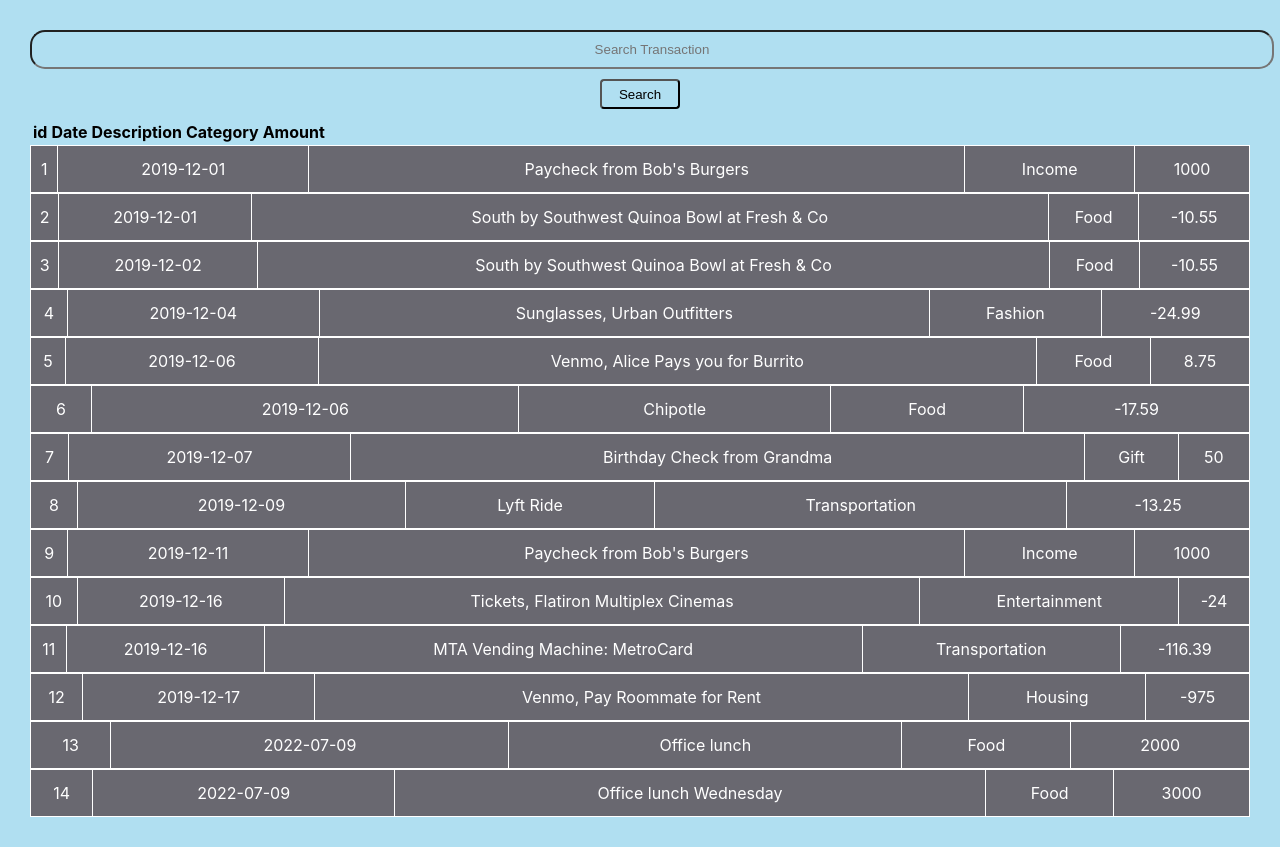
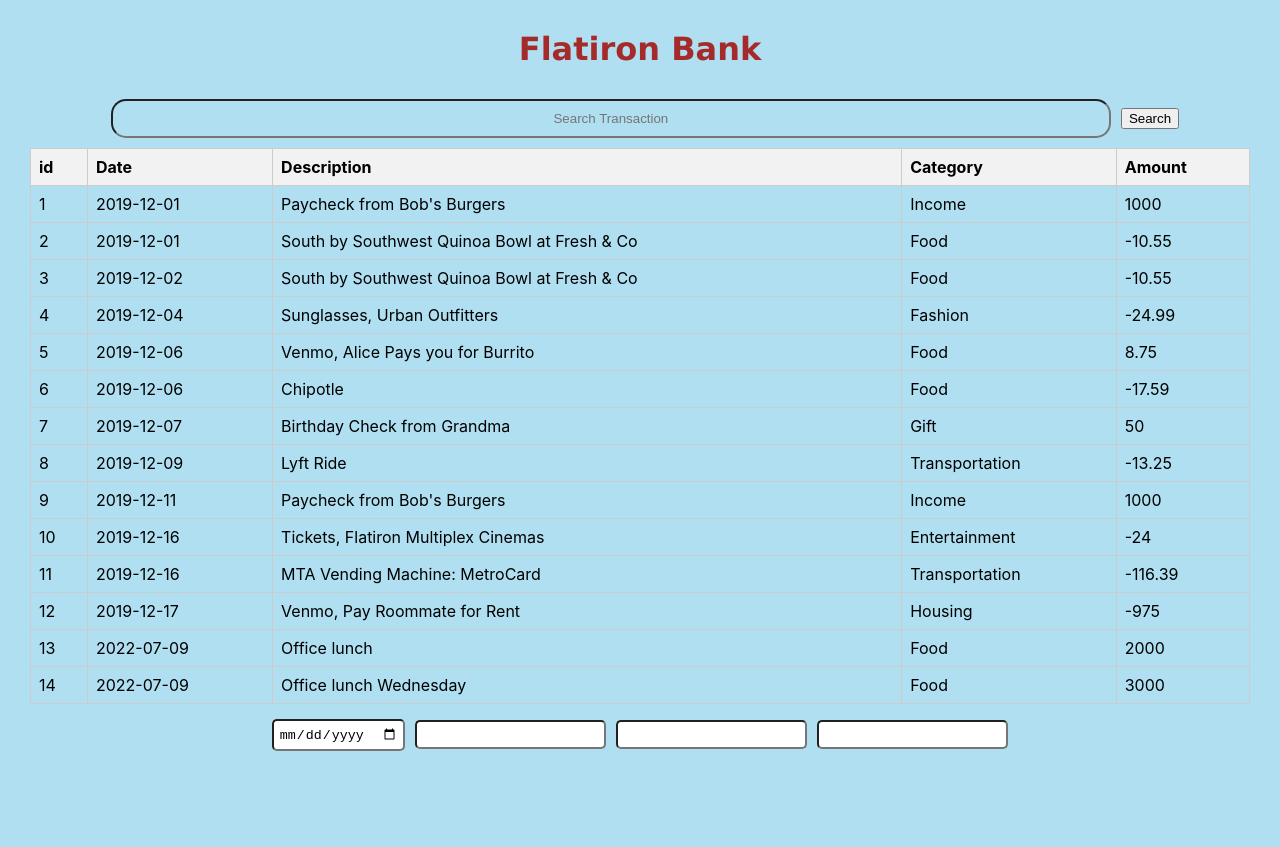
Before and after one commit to DKarimi90/bank-of-flatiron, a React (Create React App) app: page / in a window 1280 px wide. After the commit the page ends 800 px from the top, so only its background shows below. Built offline with nearby package versions, Linux system fonts and the light colour scheme; data requests are answered from the project's data file.

Commit message:
Re-styledtthe table'

```diff
--- a/src/App.css
+++ b/src/App.css
@@ -47,7 +47,7 @@
     transform: rotate(360deg);
   }
 }
-.table {
+/* .table {
   border-collapse: collapse;
   width: 100%;
   height: 6vh;
@@ -73,13 +73,18 @@
   background-color: #696870;
   color: white;
   text-align: center;
-  border: 1px solid white}
+  border: 1px solid white} */
+  h1 {
+    color: brown;
+    font-family:'Lucida Sans', 'Lucida Sans Regular', 'Lucida Grande', 'Lucida Sans Unicode', Geneva, Verdana, sans-serif
+  }
   .form .search {
-    width: 100%;
+    width: 80%;
     padding: 10px;
     border-radius: 15px;
     background: transparent;
     text-align: center;
+    margin: 10px;
 
   }
   .search-button {
@@ -88,7 +93,36 @@
     height: 30px;
     border-radius:4px;
     background-color: transparent;
-  }
+
+}
   .search-button:hover {
     background: rgb(238, 238, 225);
-  }
+}
+  .addTransaction {
+    margin: 10px;
+}
+  .transactionInput input {
+    margin: 5px;
+    padding: 5px;
+    border-radius: 5px;
+   }
+
+   table {
+    width: 100%;
+    border-collapse: collapse;
+}
+
+th, td {
+    border: 1px solid #ccc;
+    padding: 8px;
+    text-align: left;
+}
+
+th {
+    background-color: #f2f2f2;
+    font-weight: bold;
+}
+
+.table {
+    margin-top: 20px;
+}
--- /dev/null
+++ b/src/Component/TransactionForm.js
@@ -0,0 +1,19 @@
+import React from 'react'
+
+function TransactionForm() {
+  return (
+    <div>
+        <form className = "addTransaction">
+            <div className = "transactionInput">
+                <input type = "date" name ="date" />
+                <input type = "text" name ="description" />
+                <input type = "text" name ="category" />
+                <input type = "amount" name ="amount" />
+            </div>
+
+        </form>
+    </div>
+  )
+}
+
+export default TransactionForm
--- a/src/Component/Transactions.js
+++ b/src/Component/Transactions.js
@@ -27,10 +27,10 @@
     <div>
               <form className = "form">
             <input className = "search" type="text" value={searchValue} onChange={e => setSearchValue(e.target.value)} placeholder = "Search Transaction"/>
-            <button className = "search-button" onClick={handleSearch}>Search</button>
+            <button onClick={handleSearch}>Search</button>
         </form>
         <table>
-<tbody>
+  <thead>
     <tr>
       <th>id</th>
       <th>Date</th>
@@ -38,25 +38,21 @@
       <th>Category</th>
       <th>Amount</th>
     </tr>
-    </tbody>
-</table>
-
-        {currentData.map(data=>{
-    return (
-
-        <table className = "table" key={data.id}>
+  </thead>
   <tbody>
-            <tr>
-
+    {currentData.map(data => (
+      <tr key={data.id}>
         <td>{data.id}</td>
         <td>{data.date}</td>
         <td>{data.description}</td>
         <td>{data.category}</td>
         <td>{data.amount}</td>
       </tr>
+    ))}
   </tbody>
-        </table>)
-        })}
+</table>
+
+
     </div>
   )
 }
--- a/src/Views/Home.js
+++ b/src/Views/Home.js
@@ -1,4 +1,5 @@
 import React from 'react'
+import TransactionForm from '../Component/TransactionForm'
 import Transactions from '../Component/Transactions'
 
 export default function Home(transactions) {
@@ -8,7 +9,9 @@
 
   return (
     <div>
+      <h1>Flatiron Bank</h1>
         <Transactions transactions = {transactions}/>
+        <TransactionForm />
     </div>
   )
 }
```
Also changed, not shown: src/db.json (deleted). Lines whose indentation alone changed are shown as unchanged.
